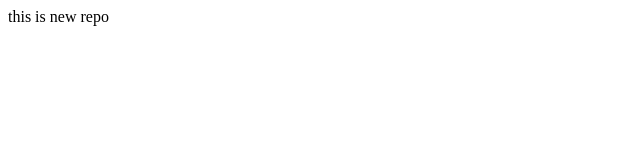
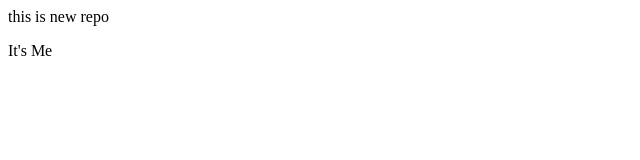
Before and after one commit to Shashank-parvatiya/localrepo, a plain HTML site: page index.html in a window 1280 px wide. Shown: the full height of the page, 0-640 px from the left. Drawn offline with Linux system fonts and the light colour scheme.

Commit message:
add new p tag

```diff
--- a/index.html
+++ b/index.html
@@ -1,3 +1,4 @@
 <p>
     this is new repo
 </p>
+<p>It's Me</p>
```
